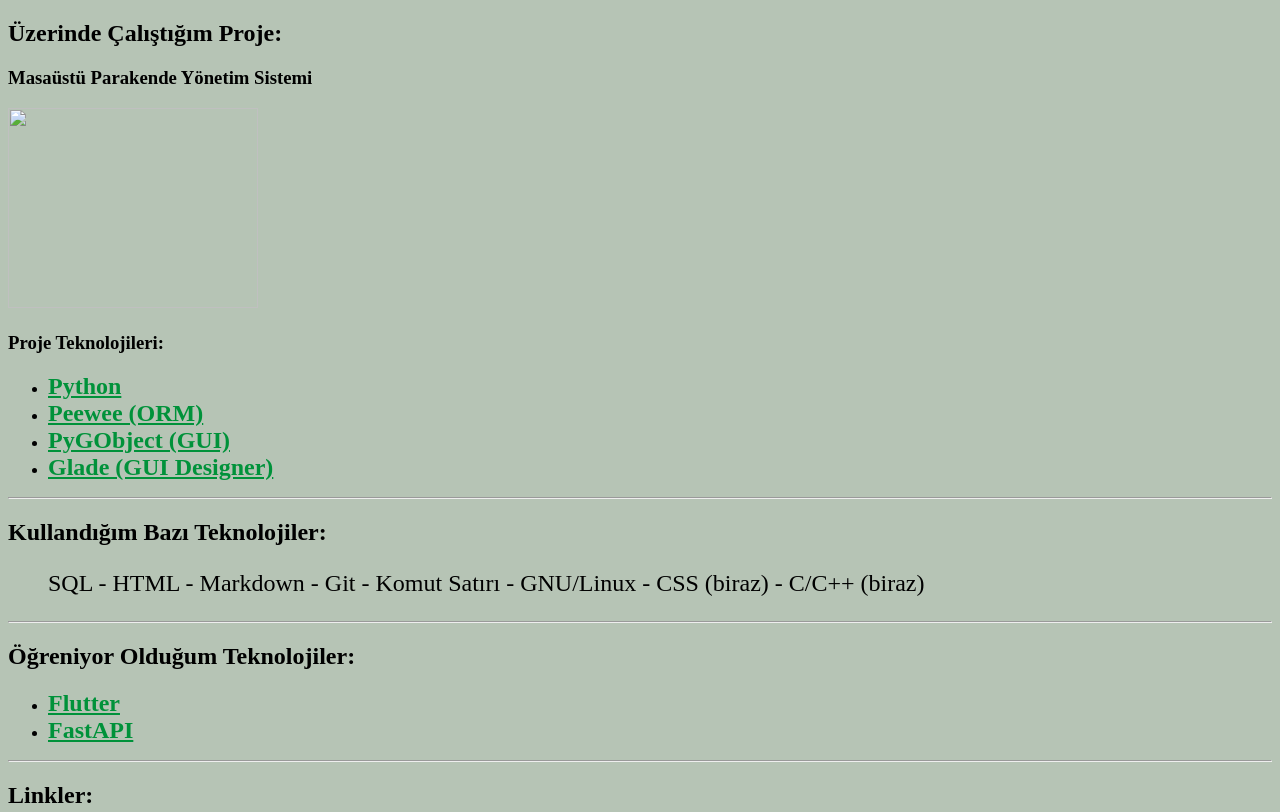
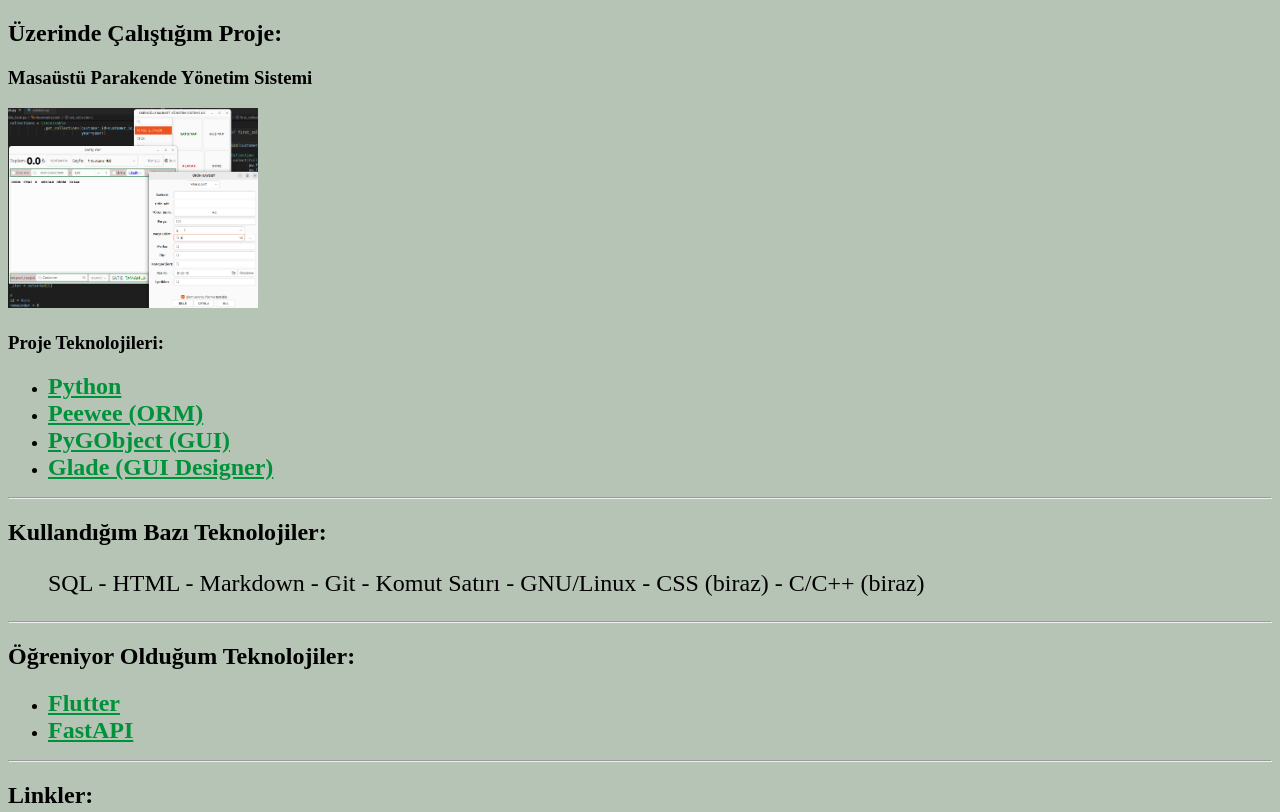
Before and after one commit to abdullahemrgl/abdullahemrgl.github.io, a plain HTML site: page index.html in a window 1280 px wide. Shown: the top 812 px of the page. Drawn offline with Linux system fonts and the light colour scheme.

Commit message:
Update index.html

```diff
--- a/index.html
+++ b/index.html
@@ -10,7 +10,7 @@
 
         <h3>Masaüstü Parakende Yönetim Sistemi</h3>
 
-        <a href="project_images.html" target="_blank"><img src="img/last_project.png" width="250" height="200"></a>
+        <a href="project_images.html" target="_blank"><img src="last_project.png" width="250" height="200"></a>
 
         <h3>Proje Teknolojileri:</h3>
         <ul>
```
